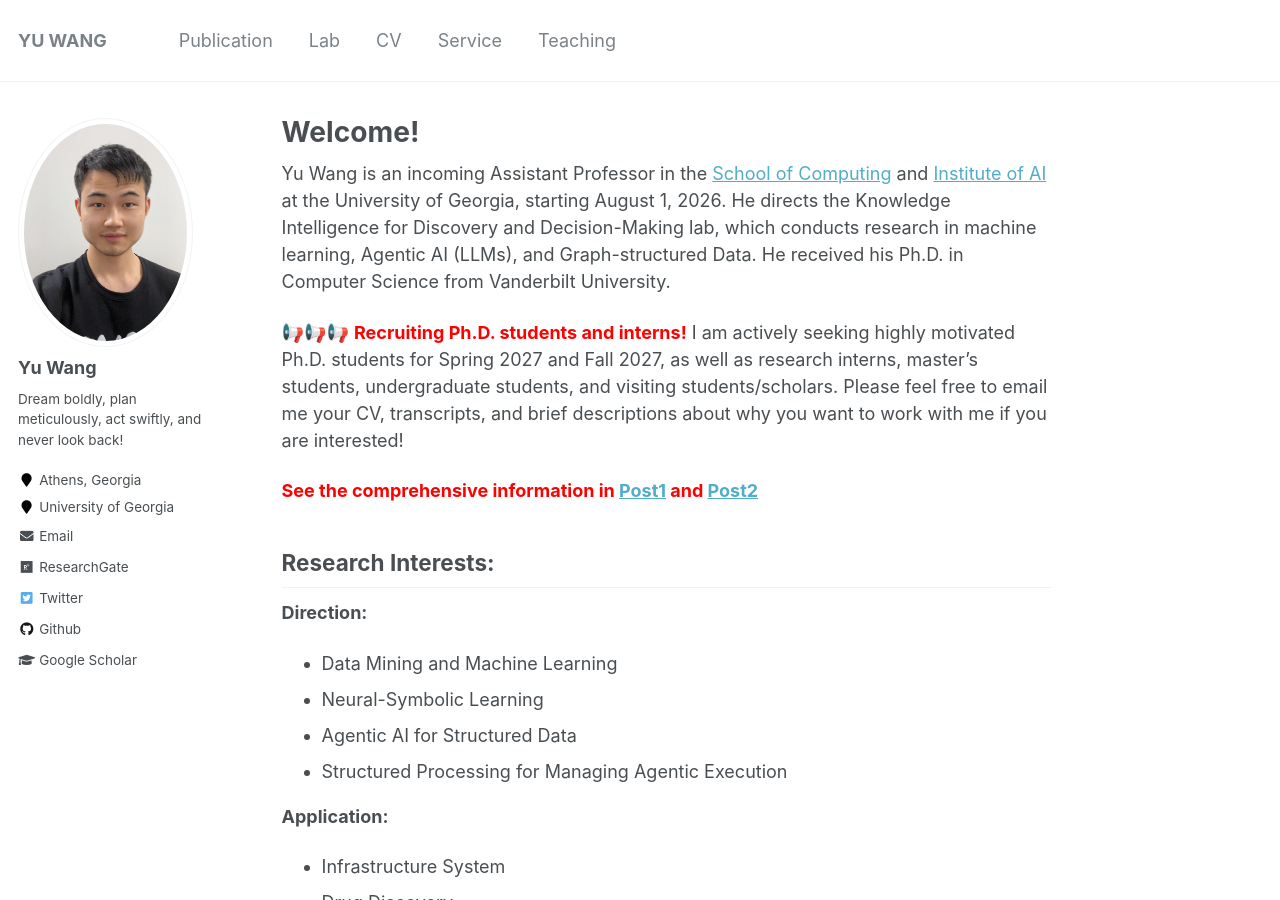
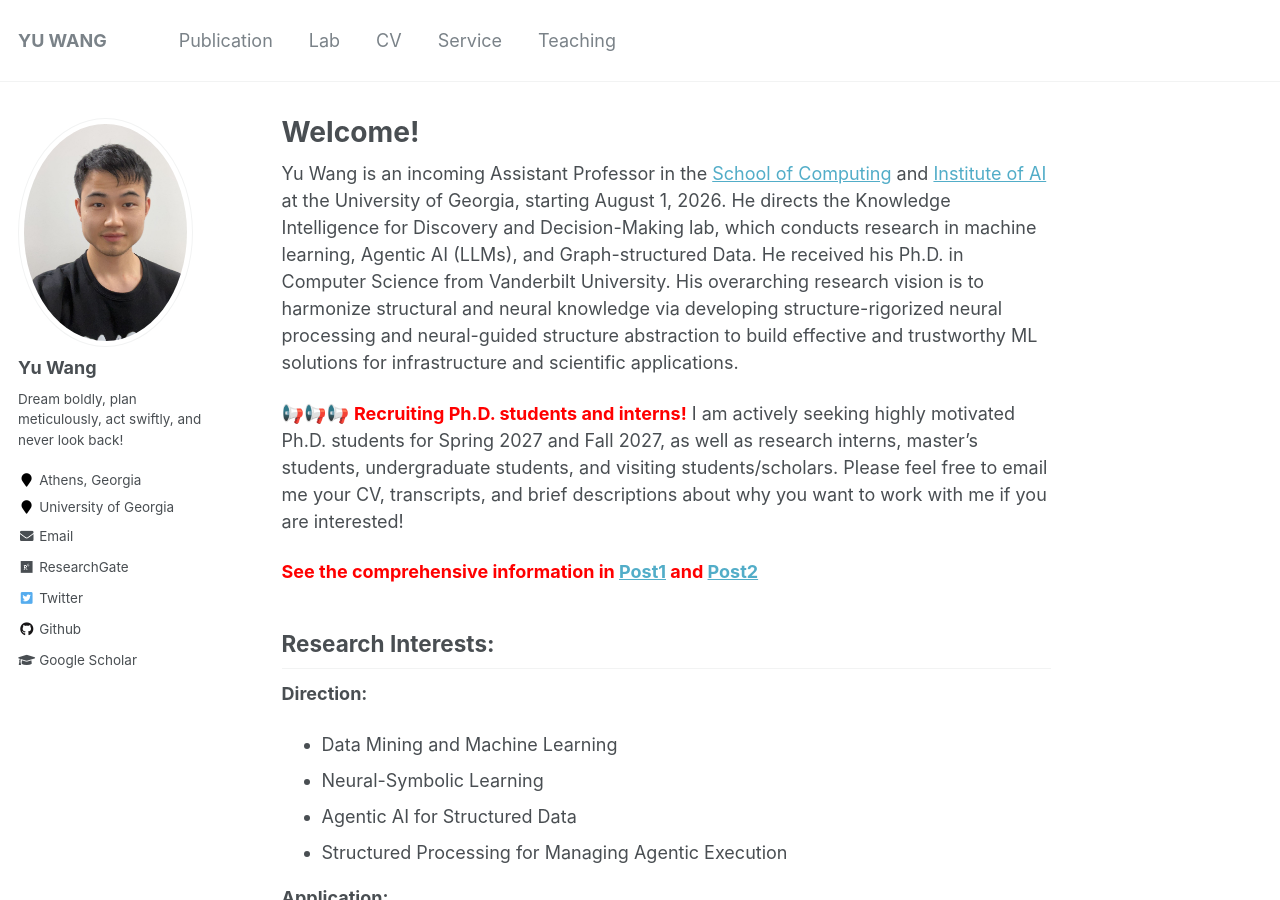
Before and after one commit to yuwang0103/yuwang0103.github.io, a Jekyll site: the page built from _pages/about.md, in a window 1280 px wide and 900 px high. Built offline with Jekyll 4.4.1, drawn with Linux system fonts in a browser that asks for light colours.

Commit message:
Restore homepage research vision

```diff
--- a/_pages/about.md
+++ b/_pages/about.md
@@ -9,7 +9,7 @@
 ---
 
 
-Yu Wang is an incoming Assistant Professor in the [School of Computing](https://computing.uga.edu/) and [Institute of AI](https://www.ai.uga.edu/) at the University of Georgia, starting August 1, 2026. He directs the Knowledge Intelligence for Discovery and Decision-Making lab, which conducts research in machine learning, Agentic AI (LLMs), and Graph-structured Data. He received his Ph.D. in Computer Science from Vanderbilt University.
+Yu Wang is an incoming Assistant Professor in the [School of Computing](https://computing.uga.edu/) and [Institute of AI](https://www.ai.uga.edu/) at the University of Georgia, starting August 1, 2026. He directs the Knowledge Intelligence for Discovery and Decision-Making lab, which conducts research in machine learning, Agentic AI (LLMs), and Graph-structured Data. He received his Ph.D. in Computer Science from Vanderbilt University. His overarching research vision is to harmonize structural and neural knowledge via developing structure-rigorized neural processing and neural-guided structure abstraction to build effective and trustworthy ML solutions for infrastructure and scientific applications.
 
 📢📢📢 <span style="color:red">**Recruiting Ph.D. students and interns!**</span> I am actively seeking highly motivated Ph.D. students for Spring 2027 and Fall 2027, as well as research interns, master's students, undergraduate students, and visiting students/scholars. Please feel free to email me your CV, transcripts, and brief descriptions about why you want to work with me if you are interested!
 
```
